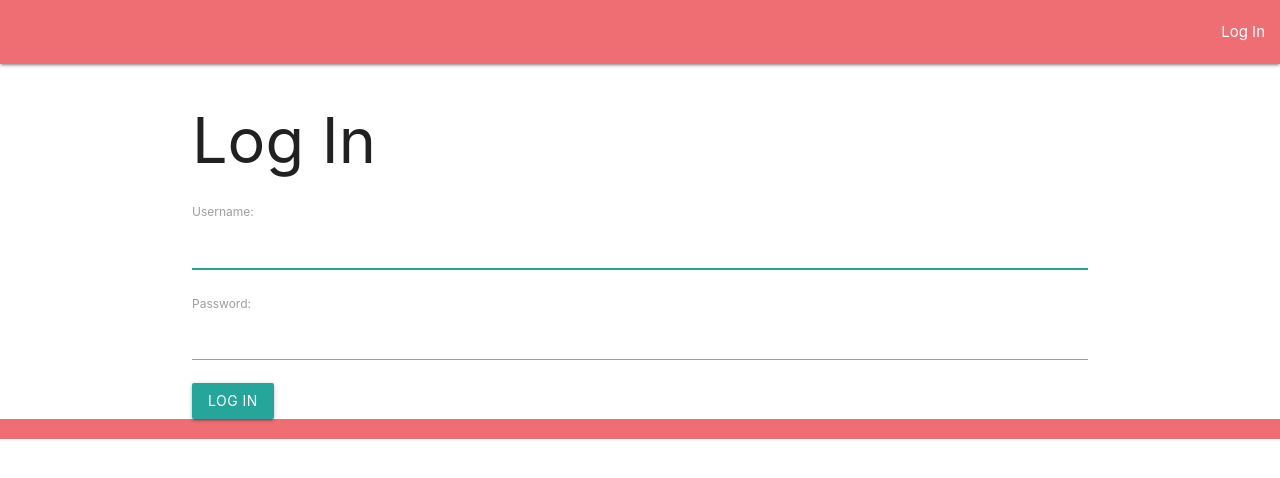
After one commit to awm-builds/LeafLit, a Django app: page /accounts/login/ in a window 1280 px wide. The commit adds this page. Shown: the top 478 px of the page. Run offline with Django 5.2, Linux system fonts and the light colour scheme.

Commit message:
implement login

```diff
--- a/LeafLit/settings.py
+++ b/LeafLit/settings.py
@@ -86,6 +86,7 @@ DATABASES = {
     'USER': os.environ['DB_USER'],
     'PASSWORD': os.environ['DB_PW'],
     'HOST': os.environ['DB_HOST'],
+    'NAME': 'leaflit',
     'PORT': '5432',
   }
 }
@@ -126,6 +127,8 @@ USE_TZ = True
 # https://docs.djangoproject.com/en/5.0/howto/static-files/
 
 STATIC_URL = 'static/'
+LOGIN_REDIRECT_URL = '/'
+LOGOUT_REDIRECT_URL = '/'
 
 # Default primary key field type
 # https://docs.djangoproject.com/en/5.0/ref/settings/#default-auto-field
--- a/LeafLit/urls.py
+++ b/LeafLit/urls.py
@@ -21,4 +21,5 @@ urlpatterns = [
     path('admin/', admin.site.urls),
     # '' represents the "starts with" path
     path('', include('main_app.urls')),
+    path('accounts/', include('django.contrib.auth.urls')),
 ]
--- a/main_app/templates/base.html
+++ b/main_app/templates/base.html
@@ -10,14 +10,21 @@
 <body>
   <header class="navbar-fixed">
     <nav>
-      <div class="nav-wrapper">
-        <ul>
-          <li><a href="/" class="left brand-logo">&nbsp;&nbsp;Leaf Lit</a></li>
-        </ul>
-        <ul class="right">
-          <li><a href="/about">About</a></li>
-        </ul>
-      </div>
+      <ul class="right">
+        <!-- changes below -->
+        {% if user.is_authenticated %}
+          <li>
+            <a href="#">
+              <form method="post" action="{% url 'logout' %}">
+                {% csrf_token %}
+                <button type="submit" class="submit-link">Log Out</button>
+              </form>
+            </a>
+          </li>
+        {% else %}
+          <li><a href="{% url 'login' %}">Log In</a></li>
+        {% endif %}
+      </ul>
     </nav>
   </header>
   <main class="container">
--- a/main_app/templates/home.html
+++ b/main_app/templates/home.html
@@ -1,7 +1,7 @@
 {% extends 'base.html' %}
 {% block content %}
 
-<h1>About the Leaf Lit</h1>
+<h1>About Leaf Lit</h1>
 <hr>
 <p>Join Leaf Lit!</p>
 
--- /dev/null
+++ b/main_app/templates/registration/login.html
@@ -0,0 +1,13 @@
+{% extends 'base.html' %}
+{% block content %}
+
+<h1>Log In</h1>
+<!-- Add the login form -->
+<form method="POST" action="{% url 'login' %}">
+    {% csrf_token %}
+    {{ form.as_p }}
+    <input type="hidden" name="next" value="{{ next }}">
+    <button type="submit" class="btn">Log In</button>
+  </form>
+
+{% endblock %}
```
